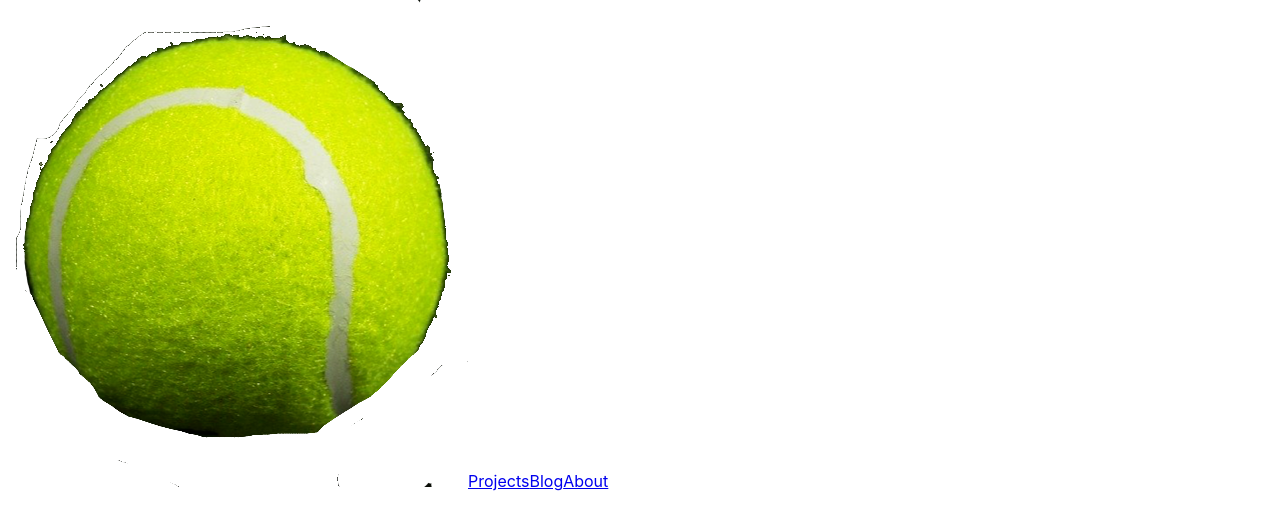
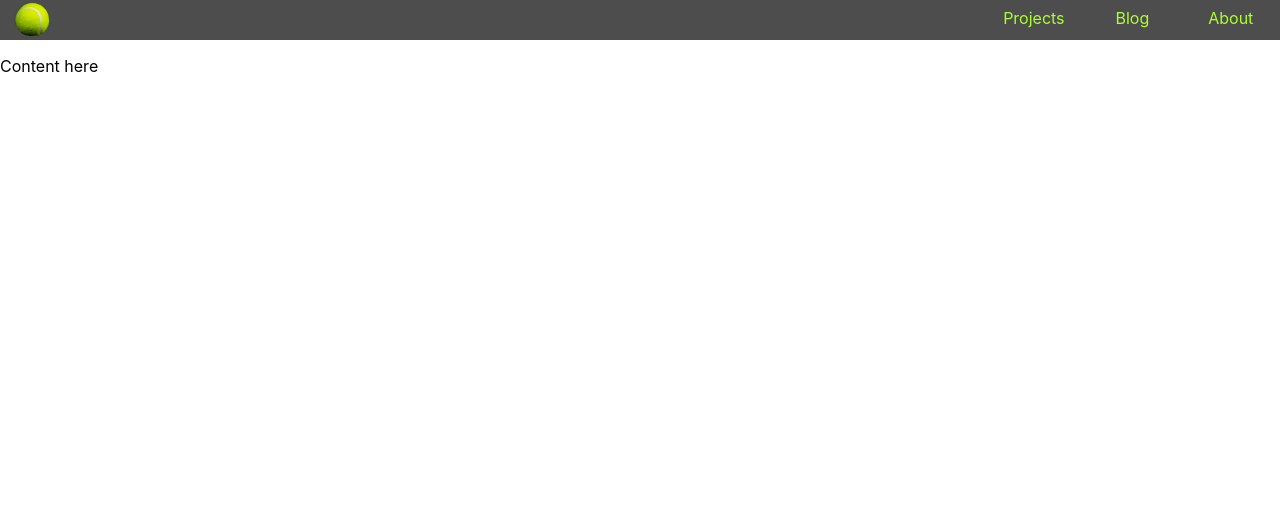
Before and after one commit to jtennies10/personal-website, a React (Create React App) app: page / in a window 1280 px wide. Shown: the top 530 px of the page. Built offline with nearby package versions, Linux system fonts and the light colour scheme.

Commit message:
Complete navbar except one style issue

```diff
--- a/src/App.js
+++ b/src/App.js
@@ -5,19 +5,24 @@ import NavBar from './components/NavBar.js';
 
 function App() {
   return (
+
       <Router>
         <Switch>
           <Route path='/blog'>
+            <NavBar/>
             <h1>Blog placeholder</h1>
           </Route>
           <Route path='/projects'>
+            <NavBar/>
             <h1>Projects placeholder</h1>
           </Route>
           <Route path='/about'>
+            <NavBar/>
             <h1>About me placeholder</h1>
           </Route>
           <Route path='/'>
            <NavBar/>
+            <p>Content here</p>
           </Route>
           <Redirect from='*' to='/'/>
         </Switch>
--- /dev/null
+++ b/src/assets/styling.css
@@ -0,0 +1,41 @@
+.NavBar {
+    max-height:5vh;
+    width: 100vw;
+    display: flex;
+    background-color: #4d4d4d;
+}
+
+.NavBar div {
+    flex: 10;
+    max-height:5vh;
+}
+
+.NavBar .Link {
+    flex: 1;
+    color: greenyellow;
+    text-align: center;
+    text-decoration: none;
+    outline-style: none;
+    padding: 1vh 0;
+}
+
+.NavBar .Link:hover {
+    color: #4d4d4d;
+    background-color: greenyellow;
+}
+
+.NavBar div .Link {
+    padding-left: 1vw;
+    margin-top: 0px;
+    max-height: 100%;
+    width: auto;
+}
+
+.NavBar div .Link img {
+    max-height: 100%;
+    width: auto;
+}
+
+.NavBar div .Link:hover {
+    background-color:#4d4d4d;
+}
--- a/src/components/NavBar.js
+++ b/src/components/NavBar.js
@@ -1,6 +1,7 @@
 import React from 'react';
 import {Link} from 'react-router-dom';
 import tennisBall from '../assets/tennisball.PNG';
+import '../assets/styling.css';
 
 class NavBar extends React.PureComponent {
     rerouter = (path) => {
@@ -9,11 +10,11 @@ class NavBar extends React.PureComponent {
 
     render() {
         return (
-            <div>
-                <Link to='/'><img src={tennisBall}/></Link>
-                <Link to='/projects'>Projects</Link>
-                <Link to='/blog'>Blog</Link>
-                <Link to='/about'>About</Link>
+            <div className='NavBar'>
+                <div><Link className='Link' to='/'><img src={tennisBall}/></Link></div>
+                <Link className='Link' to='/projects'>Projects</Link>
+                <Link className='Link' to='/blog'>Blog</Link>
+                <Link className='Link' to='/about'>About</Link>
             </div>
         );
     };
```
Lines whose indentation alone changed are shown as unchanged.
